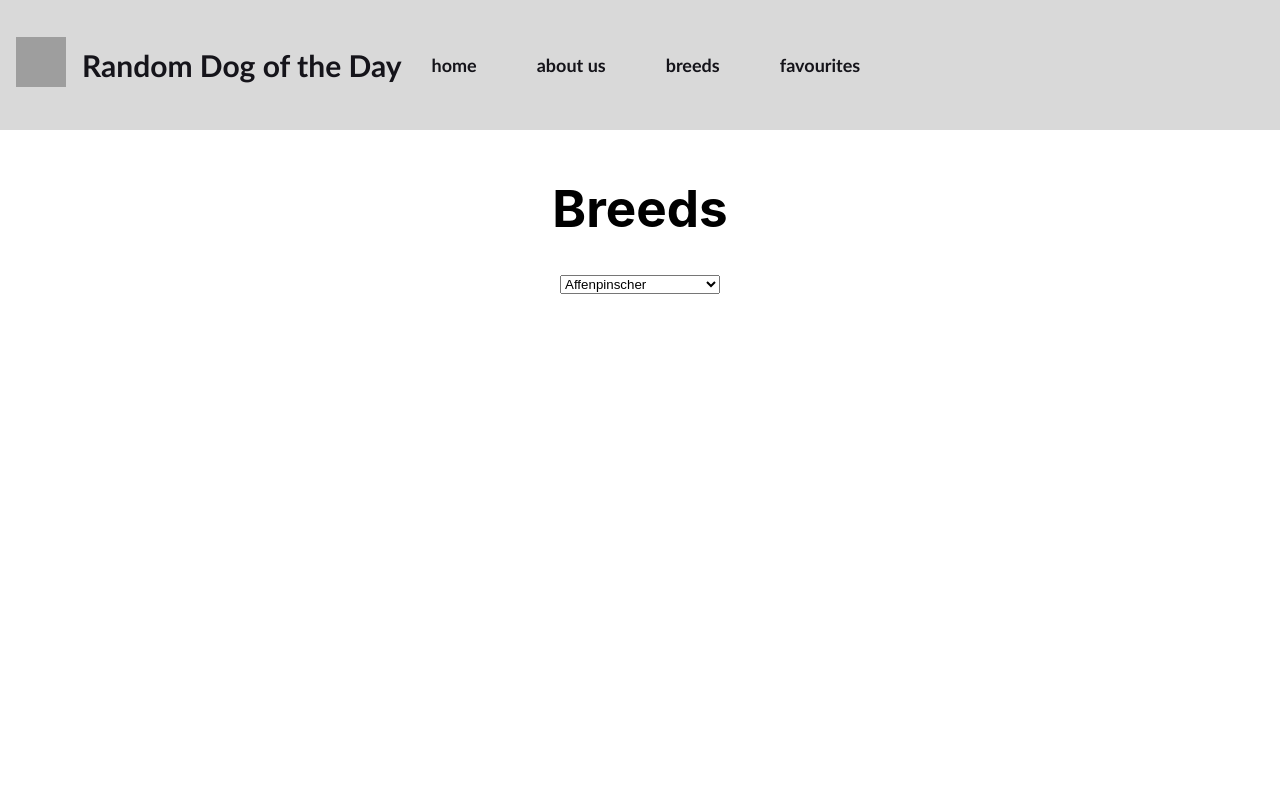
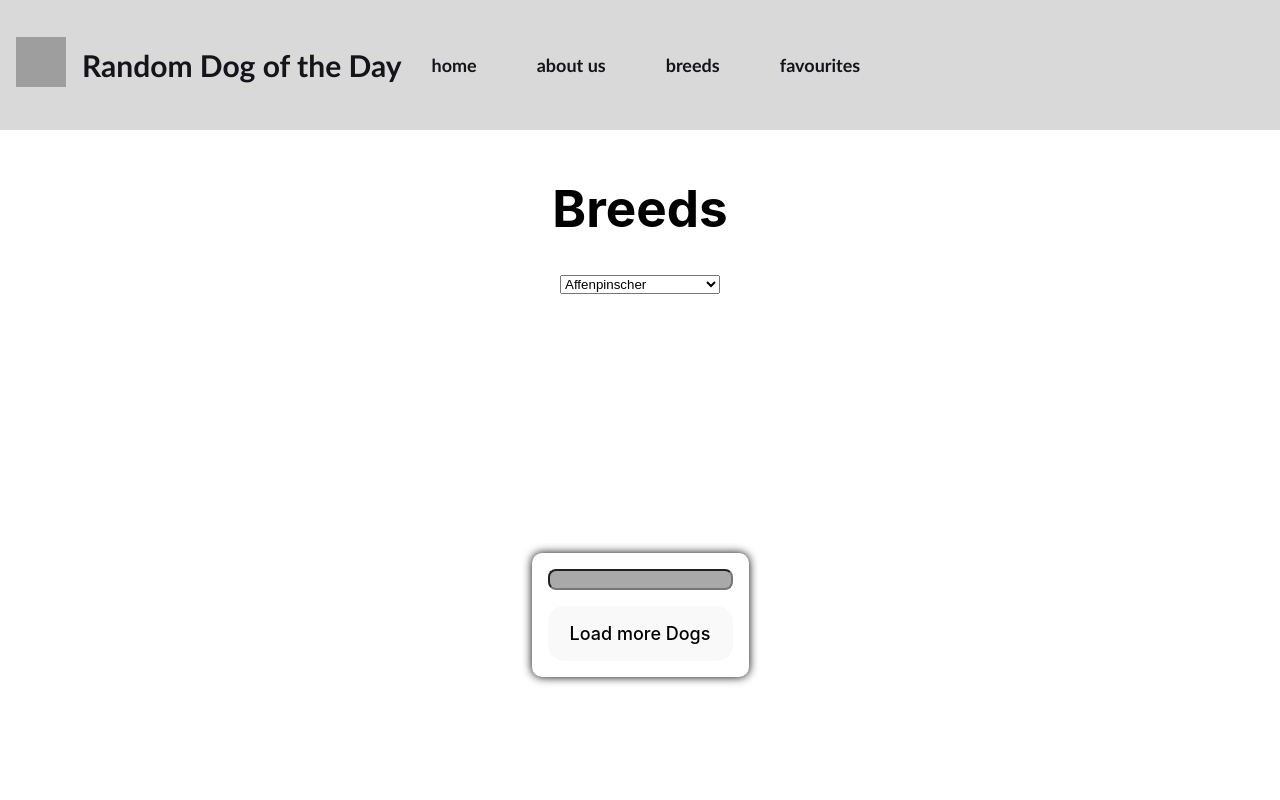
Before and after one commit to kyrkjedelen/dogpage, a React (Vite) app: page /breeds in a window 1280 px wide. Shown: the top 800 px of the page. Built offline with nearby package versions, Linux system fonts and the light colour scheme; grey boxes are pictures that could not be loaded.

Commit message:
Fix: Fix unclickable buttons

```diff
--- a/src/components/breeds/breed-generator/BreedGenerator.css
+++ b/src/components/breeds/breed-generator/BreedGenerator.css
@@ -5,19 +5,13 @@
     justify-content: center;
     width: 100vw;
     height: 100vh;
+    pointer-events: none;
+    transform: translateY(-10%);
 }
 
-/* .breed-generator img {
-    position: absolute;
-    top: 0;
-    align-items: center;
-    height: 50vh;
-    object-fit: cover;
-    z-index: 0;
-    border-radius: 0.5rem;
-    padding-block: 20px;
-} */
-
+.breed-generator-empty {
+    transform: translateY(-80%);
+  }
 
 .input-container {
     display: flex;
@@ -29,6 +23,7 @@
     padding: 1rem;
     border-radius: 10px;
     box-shadow: 0px 0px 10px rgb(0, 0, 0);
+    pointer-events: all;
 }
 
 #breed-input{
@@ -41,6 +36,7 @@
     text-align: center;
     border-radius: 1rem;
     font-size: 18px;
+    pointer-events: all;
 }
 
 #breed-button:hover{
@@ -65,7 +61,6 @@
     margin: 10px;
     height: 500px;
     justify-content: center;
-    /* align-items: center; */
 }
 
 .dog img{
--- a/src/components/breeds/breed-generator/BreedGenerator.tsx
+++ b/src/components/breeds/breed-generator/BreedGenerator.tsx
@@ -19,7 +19,6 @@ const makeInputToBreedUrl = (input: string): string => {
 const DogGenerator: React.FC = () => {
     const [breedInputValue, setBreedInputValue] = useState<string>("");
     const [dogBreedUrl, setDogBreedUrl] = useState<string>("");
-    //const [dogUrl, setDogUrl] = useState<string>("");
     const [dogUrls, setDogUrls] = useState<string[]>([]);
     const [error, setError] = useState<string>("");
 
@@ -84,13 +83,12 @@ const DogGenerator: React.FC = () => {
         ))}
         </div>
 
-        <div className="breed-generator">
+        <div className={`breed-generator ${dogUrls.length === 0 ? "breed-generator-empty" : ""}`}>
             <div className="input-container">
                 <input id="breed-input" type="text" onChange={handleInputChange} />
                 <button id="breed-button" onClick={updateAll}>Load more Dogs</button>
                 {error !== "" && <p>{error}</p>}
             </div>
-
         </div>
     </>
     );
```
